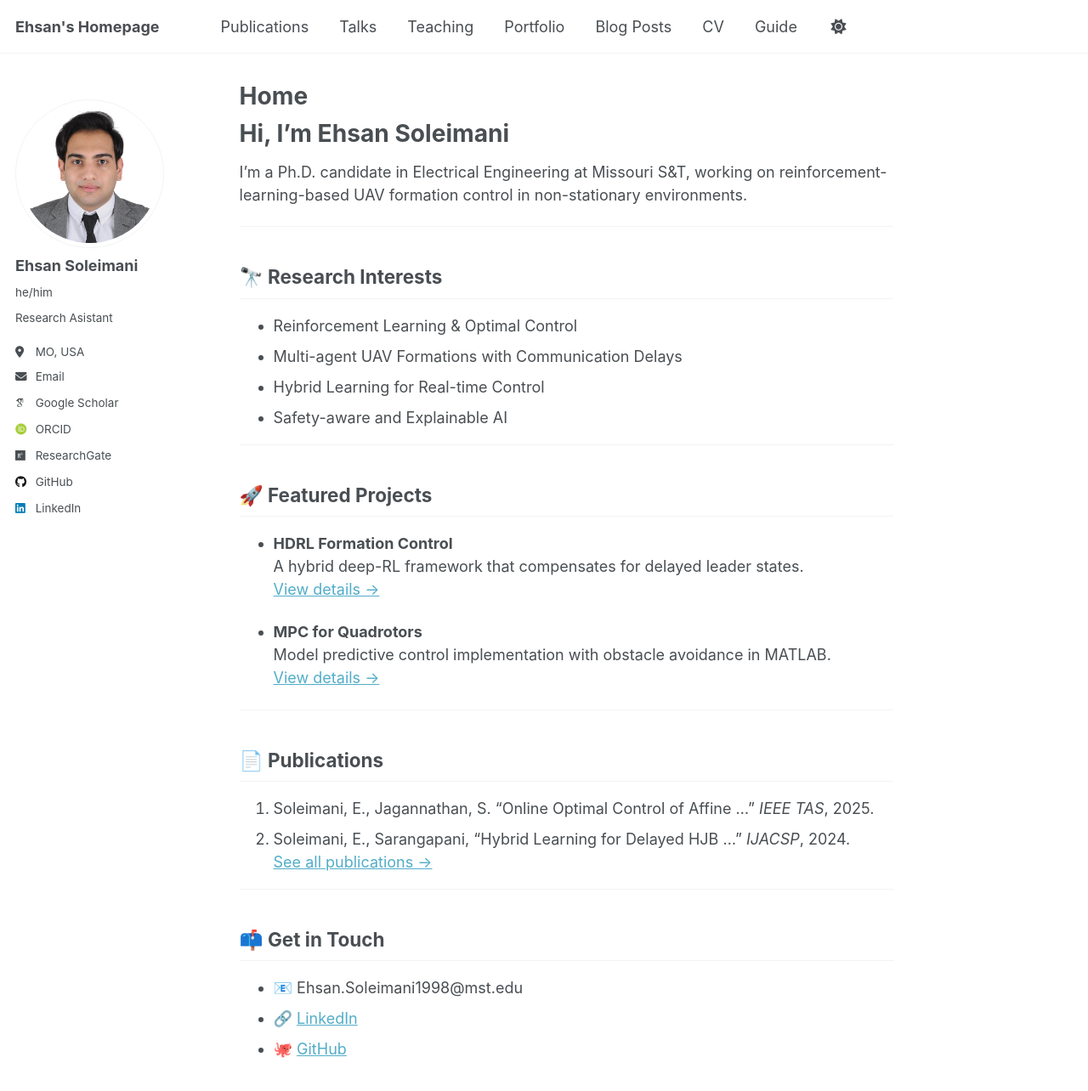
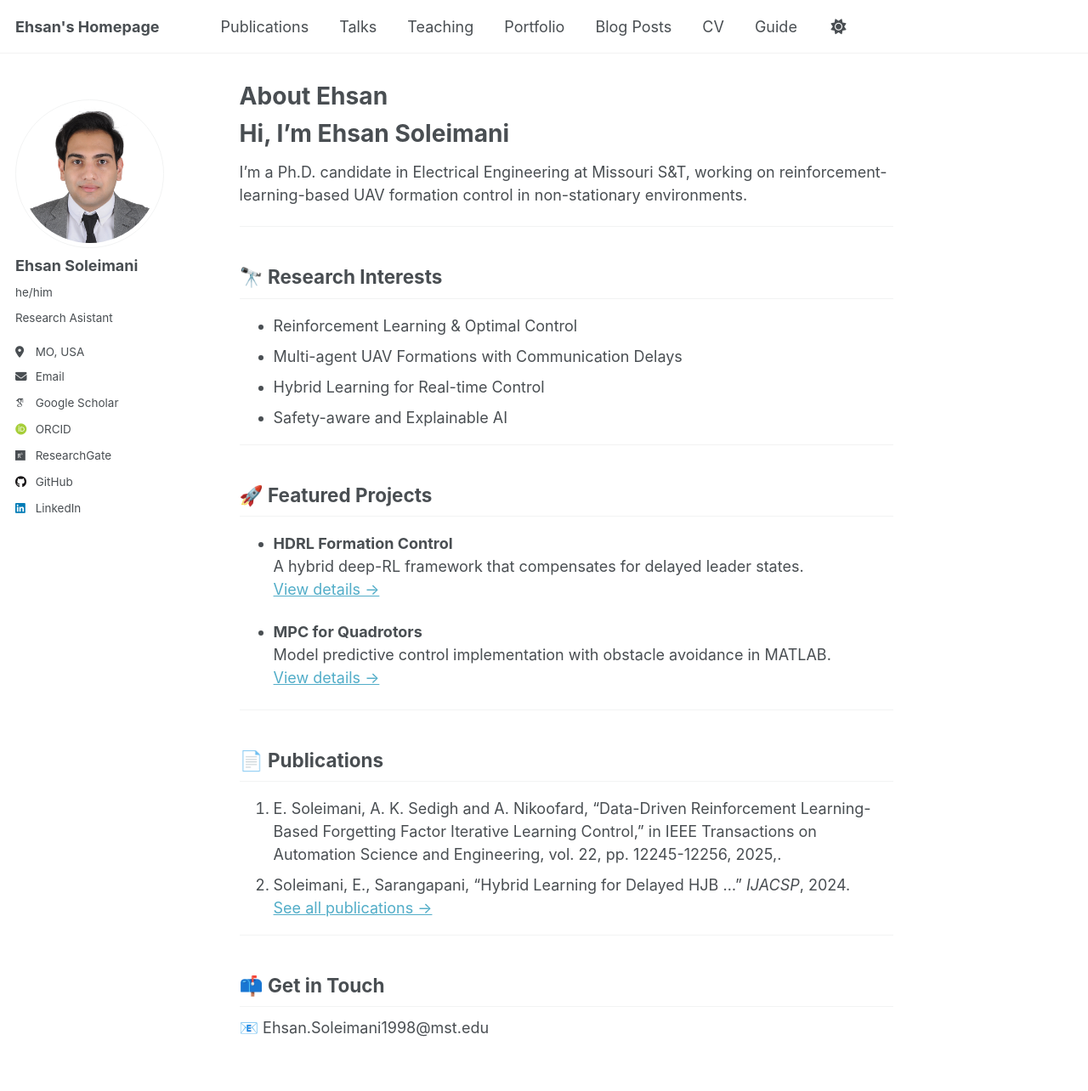
Before and after one commit to EhsanSoleimani1998/EhsanSoleimani1998.github.io, a Jekyll site: the page built from _pages/about.md, in a window 1280 px wide and 1400 px high. Shown: the top 1284 px of the window at 85% size. Built offline with Jekyll 4.4.1, drawn with Linux system fonts in a browser that asks for light colours; some web fonts are replaced; a script that is not in the unit is left out.

Commit message:
Update about.md

```diff
--- a/_pages/about.md
+++ b/_pages/about.md
@@ -1,6 +1,6 @@
 ---
 permalink: /
-title: "Home"
+title: "About Ehsan"
 author_profile: true
 redirect_from:
   - /about/
@@ -36,7 +36,7 @@ I’m a Ph.D. candidate in Electrical Engineering at Missouri S&T, working on re
 
 ## 📄 Publications
 
-1. Soleimani, E., Jagannathan, S. “Online Optimal Control of Affine …” *IEEE TAS*, 2025.
+1. E. Soleimani, A. K. Sedigh and A. Nikoofard, "Data-Driven Reinforcement Learning-Based Forgetting Factor Iterative Learning Control," in IEEE Transactions on Automation Science and Engineering, vol. 22, pp. 12245-12256, 2025,.
 2. Soleimani, E., Sarangapani, “Hybrid Learning for Delayed HJB …” *IJACSP*, 2024.
 [See all publications →](/publications)
 
@@ -44,6 +44,4 @@ I’m a Ph.D. candidate in Electrical Engineering at Missouri S&T, working on re
 
 ## 📫 Get in Touch
 
-- 📧 Ehsan.Soleimani1998@mst.edu
-- 🔗 [LinkedIn](https://www.linkedin.com/in/EhsanSoleimani1998)
-- 🐙 [GitHub](https://github.com/EhsanSoleimani1998)
+ 📧 Ehsan.Soleimani1998@mst.edu
```
